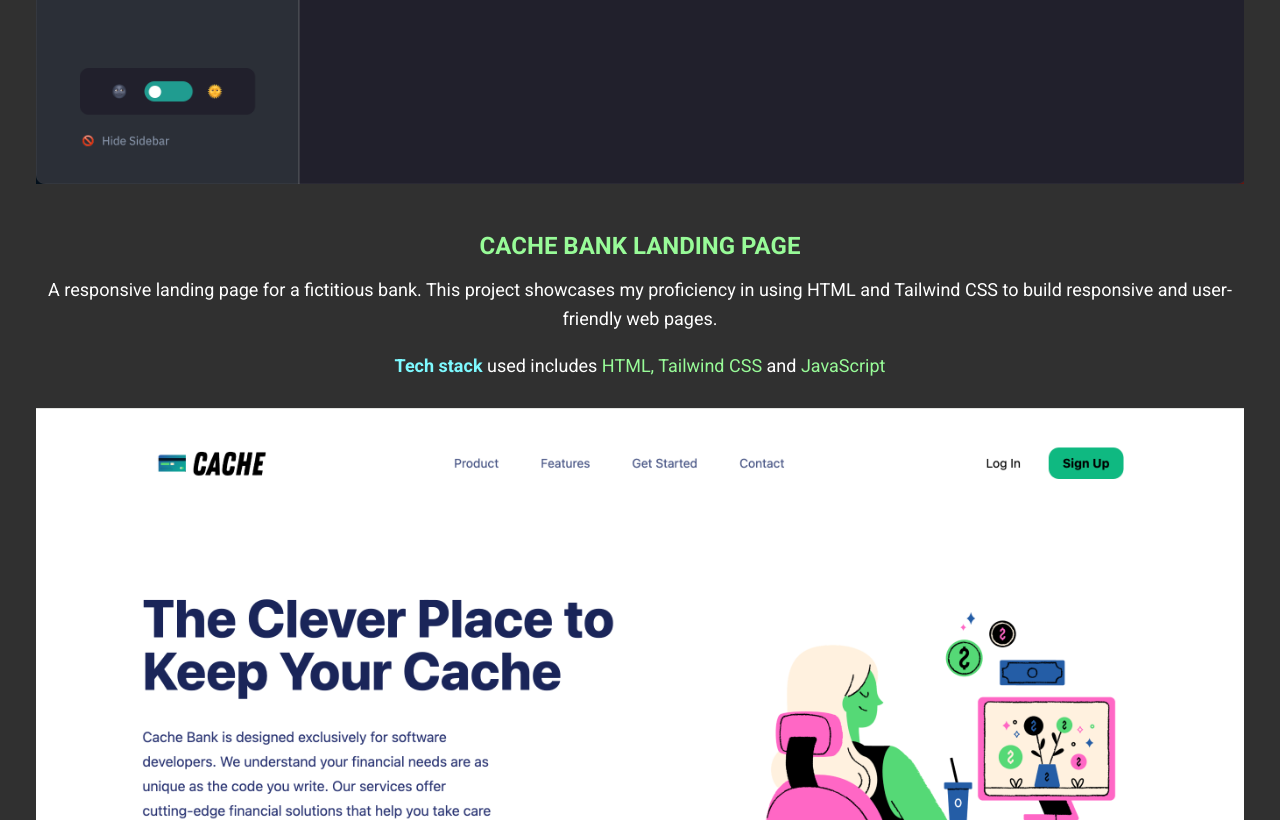
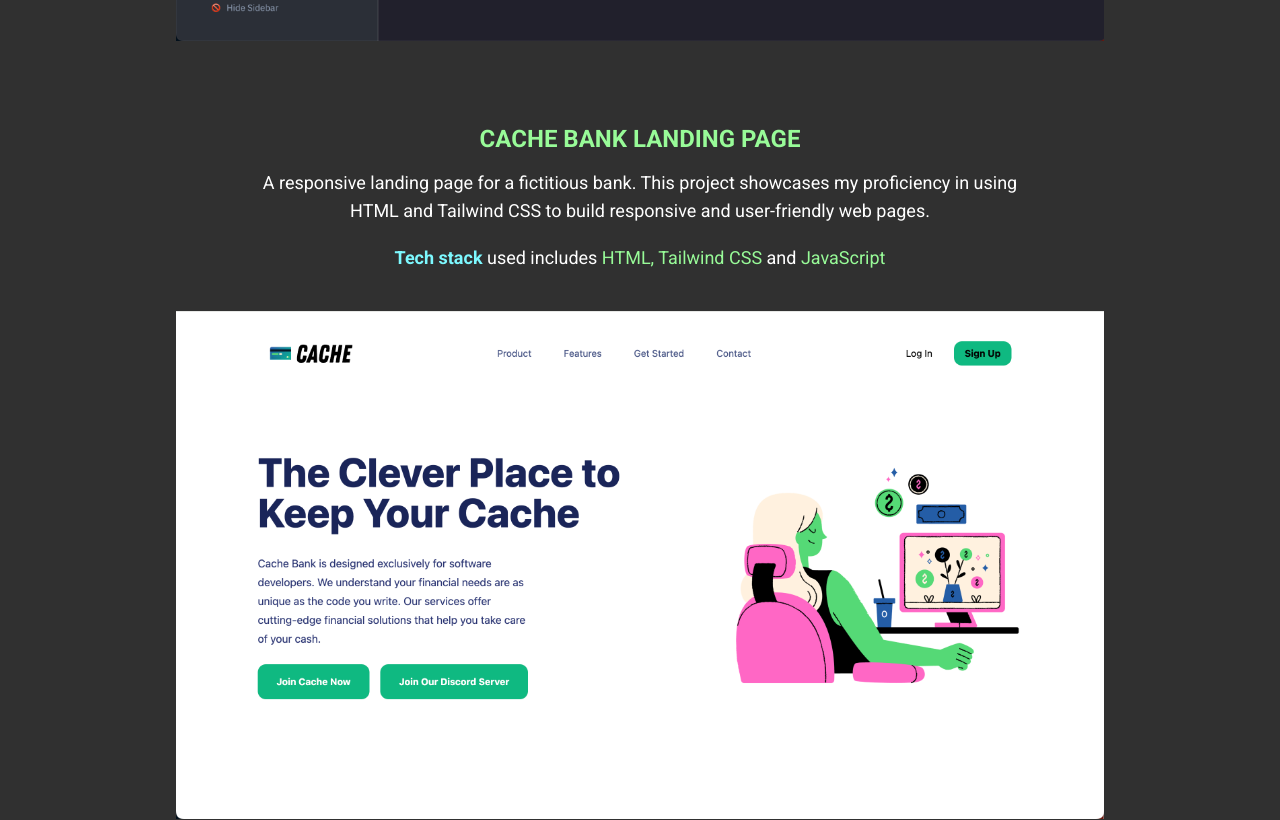
Before and after one commit to haleigh27/HALVAL360_FTO2401_GroupA1_HaleighValentine_CDV05, a website built with Vite: page index.html in a window 1280 px wide. Shown: the part 1980-2800 px from the top of the page. Built offline with nearby package versions, Linux system fonts and the light colour scheme.

Commit message:
Update styling

```diff
--- a/css/style.css
+++ b/css/style.css
@@ -137,20 +137,6 @@ h3 {
 	color: var(--clr-light);
 	font-weight: var(--fw-bold);
 	margin-bottom: 2em;
-}
-
-.portfolio__item--title {
-	color: #98fb98;
-}
-.portfolio__item--stack {
-	padding-bottom: 10px;
-}
-.portfolio__item--stack > span {
-	color: #98fb98;
-}
-
-.portfolio__item--stack > strong {
-	color: #7df9ff;
 }
 
 /* header */
@@ -338,7 +324,7 @@ header {
 }
 
 .service {
-	max-width: 500px;
+	max-width: 700px;
 	margin: 0 auto;
 }
 
@@ -423,6 +409,18 @@ header {
 	background: var(--clr-accent);
 	overflow: hidden; /* prevents the block showing underneath when item is scaled to 1.2 times during hover, so it now just scales within the grid box */
 }
+.portfolio__item__block {
+	max-width: 1000px;
+	margin-left: auto;
+	margin-right: auto;
+	padding: 0 2em 2em;
+}
+
+.portfolio__item__block p {
+	max-width: 800px;
+	margin-left: auto;
+	margin-right: auto;
+}
 
 .portfolio__item__block:not(:last-child) {
 	margin-bottom: 50px;
@@ -440,12 +438,26 @@ header {
 
 .portfolio__img:hover,
 .portfolio__item:focus .portfolio__img {
-	transform: scale(1.04);
+	transform: scale(1.15);
 	opacity: 0.5;
 }
 
 .portfolio__item__link {
 	text-decoration: none;
+}
+
+.portfolio__item--title {
+	color: #98fb98;
+}
+.portfolio__item--stack {
+	padding-bottom: 20px;
+}
+.portfolio__item--stack > span {
+	color: #98fb98;
+}
+
+.portfolio__item--stack > strong {
+	color: #7df9ff;
 }
 
 /* footer */
--- a/index.html
+++ b/index.html
@@ -98,7 +98,7 @@
 				</div>
 				<!-- Portfolio item 02 -->
 				<div class="portfolio__item__block">
-					<div class="portfolio__item__info">
+					<div>
 						<h3 class="portfolio__item--title">CACHE BANK LANDING PAGE</h3>
 						<p>
 							A responsive landing page for a fictitious bank. This project showcases my proficiency in
```
